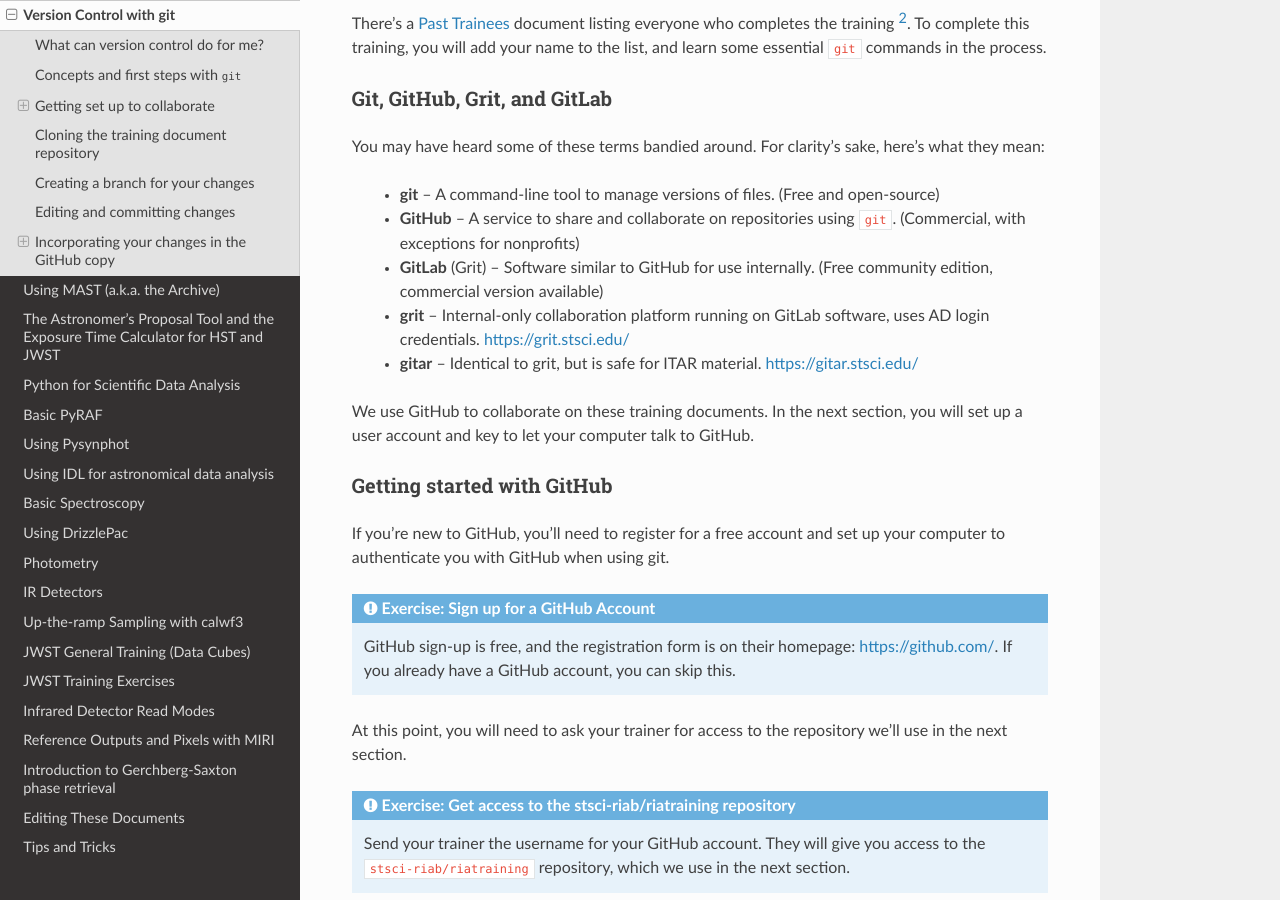
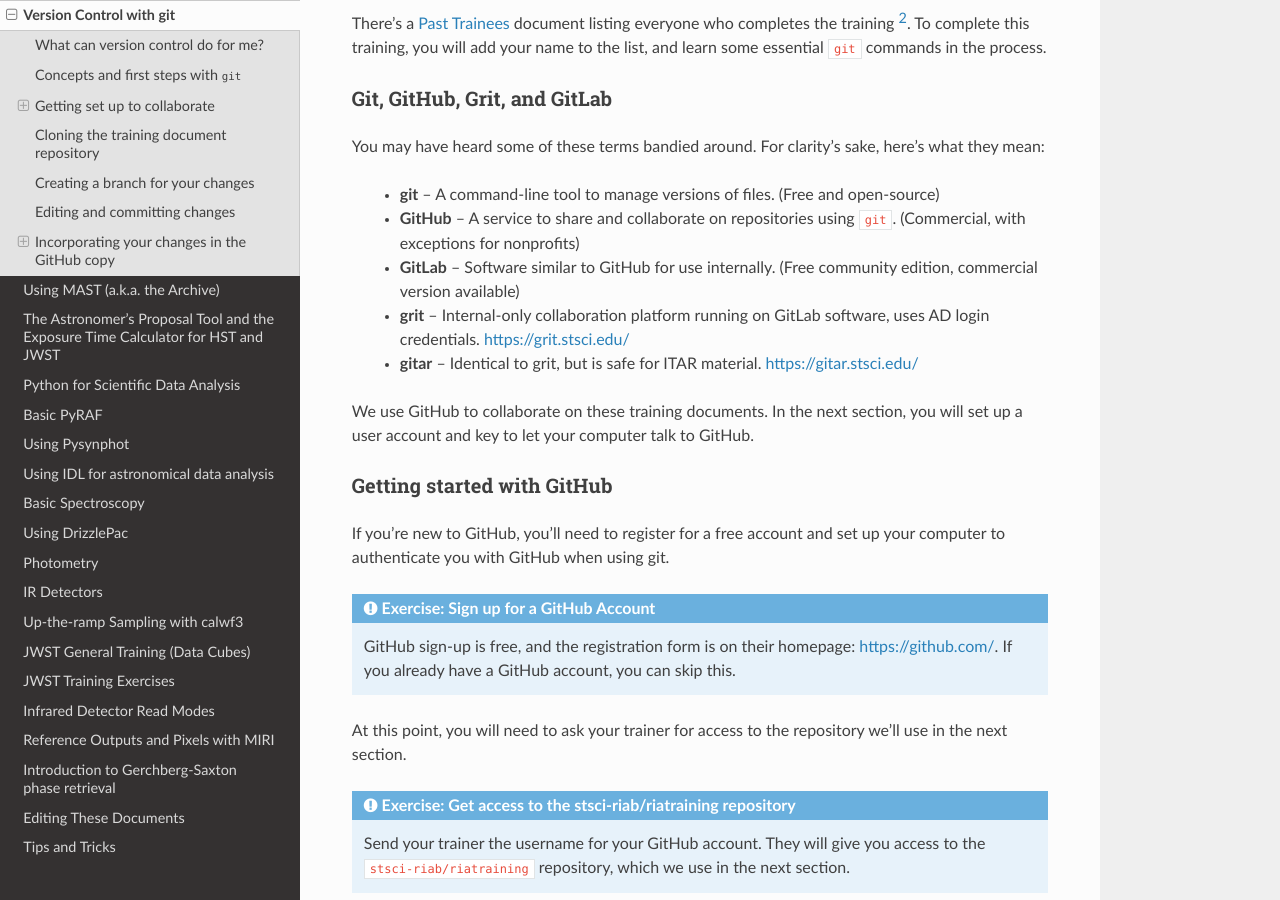
Before and after one commit to staceybright/training-library, a Sphinx documentation site: the page built from source/version_control.txt, in a window 1280 px wide and 900 px high, scrolled down 2133 px. Built offline with Sphinx 7.4.7 and the Read the Docs theme 2.0.0, drawn with Linux system fonts in a browser that asks for light colours.

Commit message:
version control: minor typo fix

```diff
--- a/source/version_control.txt
+++ b/source/version_control.txt
@@ -69,7 +69,7 @@
 
  * **git** -- A command-line tool to manage versions of files. (Free and open-source)
  * **GitHub** -- A service to share and collaborate on repositories using ``git``. (Commercial, with exceptions for nonprofits)
- * **GitLab** (Grit) -- Software similar to GitHub for use internally. (Free community edition, commercial version available)
+ * **GitLab** -- Software similar to GitHub for use internally. (Free community edition, commercial version available)
  * **grit** -- Internal-only collaboration platform running on GitLab software, uses AD login credentials. https://grit.stsci.edu/
  * **gitar** -- Identical to grit, but is safe for ITAR material. https://gitar.stsci.edu/
 
```
